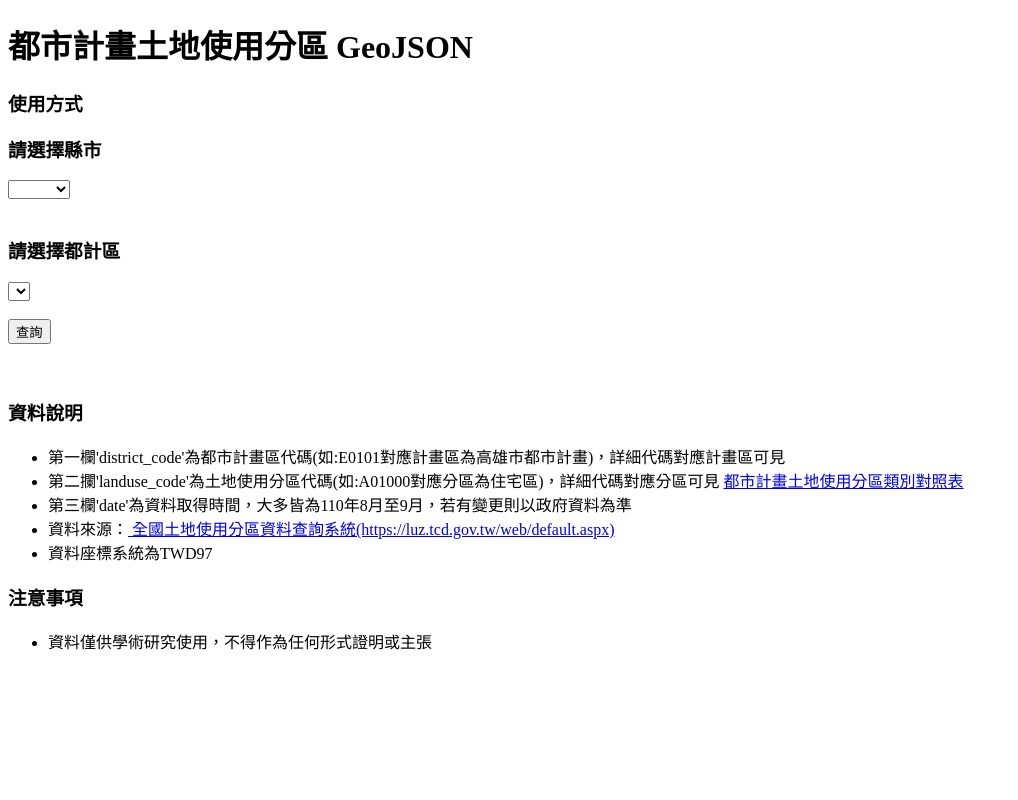
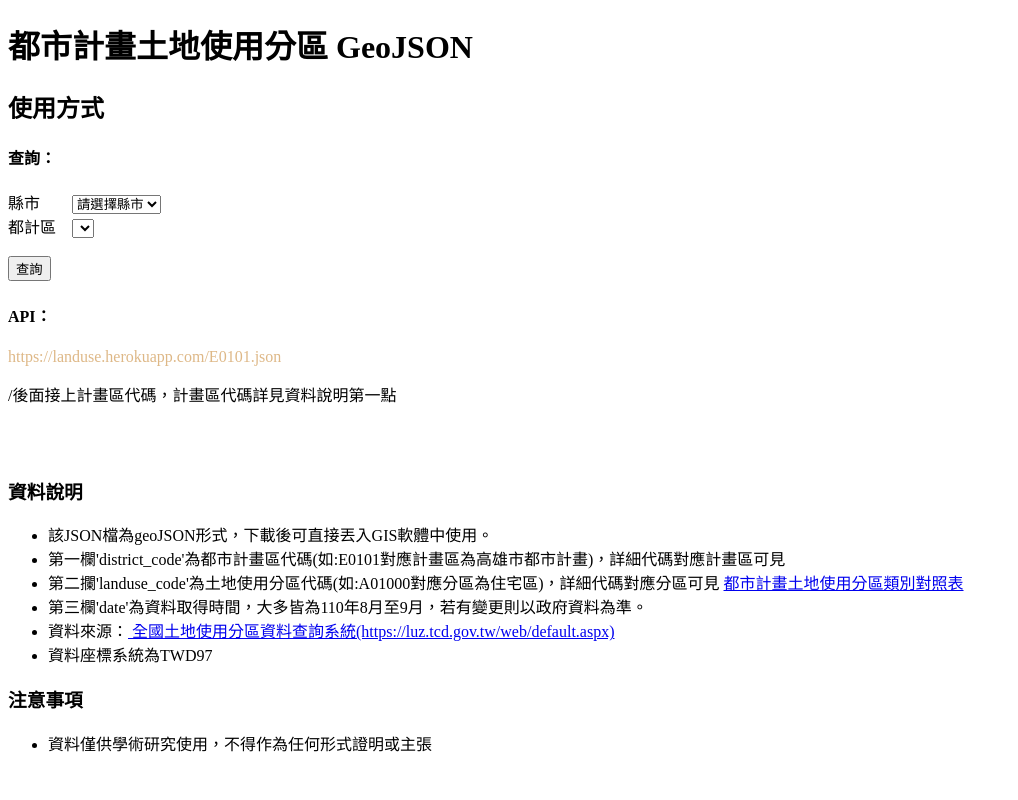
Before and after one commit to godspeedhuang/Landuse_GeoJSON_Web, a Flask app: page / in a window 1280 px wide. Shown: the whole page, without its empty margins (0-1018 px from the left). Run offline with Flask 2, Linux system fonts and the light colour scheme; lists and menus that the app fills with data are empty; style sheets or scripts are compiled from the project's sources.

Commit message:
version-

```diff
--- a/app.py
+++ b/app.py
@@ -14,8 +14,8 @@ def index():
 
 @app.route('/search')
 def search():
-    area_num = request.args.get('area', '')
-    return redirect(area_num+'.json')
+    district_code = request.args.get('district', '')
+    return redirect(district_code+'.json')
 
 
 if __name__ == '__main__':
--- a/sectors.py
+++ b/sectors.py
@@ -3,10 +3,9 @@ import json
 with open('TXG.json', 'r', encoding='utf-8') as file:
     data = json.load(file)
 
-print(len(data))
+
 data_1 = []
 for i in data:
-    data_1.append(i['計畫區代碼'])
     data_1.append(i['計畫區名稱'])
 
-print(len(data_1))
+print(data_1)
--- a/templates/index.html
+++ b/templates/index.html
@@ -6,74 +6,63 @@
     <meta name="viewport" content="width=device-width, initial-scale=1.0">
     <title>都市計畫土地使用分區geojson</title>
     <link rel="stylesheet" href="./styles/style.css">
-    <link rel="stylesheet" href="./leaflet/leaflet.css">
-    <script src="./leaflet/leaflet.js"></script>
     <base target="_blank">
 </head>
 <body>
     <div class="container">
         <h1>都市計畫土地使用分區 GeoJSON</h1>
-        <h3>使用方式</h3>
+        <h2>使用方式</h2>
+        <h4>查詢：</h4>
         <form action="/search">
-            <h3>請選擇縣市</h3>
-            <select name="district" id="district_list" onchange="change_area(this.selectedIndex)"></select>
+            縣市　　<select name="county" id="district_list" onchange="change_area(this.selectedIndex)"></select>
             <br>
-            <br>
-            <h3>請選擇都計區</h3>
-            <select name="area" id="area_list"></select>
+            都計區　<select name="district" id="area_list"></select>
             <br>
             <br>
             <button>查詢</button>
         </form>
+        <h4>API：</h4>
+        <p class='api_url'>https://landuse.herokuapp.com/E0101.json</p>
+        <p>/後面接上計畫區代碼，計畫區代碼詳見資料說明第一點</p>
         <script type="text/javascript">
-            var districts=['','高雄市','台南市','台中市'];
-            //document就是這html文件。
-            //getElementById是裡面的方法，參數給"college-list"抓到這id標籤列
+            var districts=['請選擇縣市','','高雄市','KHH','台南市','TNN','台中市','TXG'];
             var DistrictSelect=document.getElementById("district_list");
-            //製造一個字串，以html的語法填入院的陣列
             var inner="";
-            for(var i=0;i<districts.length;i++){
-                //inner第一行就會像是 <option value=0>商學院</option>
-                inner=inner+'<option value='+i+'>'+districts[i]+'</option>';
+            for(var i=0;i<districts.length;i+=2){
+                inner=inner+'<option value='+districts[i+1]+'>'+districts[i]+'</option>';
             }
-            //innerHTML 賦值inner給這element屬性
+
             DistrictSelect.innerHTML=inner;
 
-            //這裡放系所的陣列(有順序性，對應各學院的資料)
+
             var sectors=new Array();
-            sectors[0]=['','']
+            sectors[0]=['','請選擇都計區']
             sectors[1]=['E0101', '高雄市都市計畫', 'E0301', '高雄多功能經貿園區特定區計畫', 'S0101', '鳳山主要計畫', 'S0102', '岡山都市計畫', 'S0103', '旗山都市計畫', 'S0104', '美濃都市計畫', 'S0201', '茄萣都市計畫', 'S0202', '湖內都市計畫', 'S0203', '湖內(大湖地區)都市計畫', 'S0204', '路竹都市計畫', 'S0205', '阿蓮都市計畫', 'S0206', '梓官都市計畫', 'S0207', '彌陀都市計畫', 'S0208', '大社都市計畫', 'S0209', '仁武都市計畫', 'S0210', '大樹都市計畫', 'S0211', '大樹(九曲堂地區)都市計畫', 'S0212', '大寮都市計畫', 'S0213', '燕巢都市計畫', 'S0214', '鳥松(仁美地區)都市計畫', 'S0215', '甲仙都市計畫', 'S0216', '大坪頂以東地區都市計畫', 'S0301', '澄清湖特定區計畫', 'S0302', '大坪頂特定區計畫', 'S0303', '六龜彩蝶谷風景特定區計畫', 'S0304', '美濃中正湖風景特定區計畫', 'S0305', '月世界風景特定區計畫', 'S0306', '蚵子寮近海漁業特定區計畫', 'S0307', '興達港漁業特定區計畫', 'S0308', '高速公路岡山交流道附近特定區計畫', 'S0309', '高速公路楠梓交流道附近特定區計畫(鳳山厝部分)', 'S0311', '高雄新市鎮特定區計畫']
             sectors[2]=['D0101', '臺南市主要計畫', 'D0301', '臺南市安平港歷史風貌園區特定區計畫', 'R0101', '新營都市計畫', 'R0102', '鹽水都市計畫', 'R0103', '白河都市計畫', 'R0104', '佳里都市計畫', 'R0105', '新化都市計畫', 'R0106', '善化都市計畫', 'R0107', '學甲都市計畫', 'R0111', '永康六甲頂都市計畫', 'R0112', '官田(含隆田地區)都市計畫', 'R0201', '柳營都市計畫', 'R0202', '後壁都市計畫', 'R0203', '東山都市計畫', 'R0204', '下營都市計畫', 'R0205', '六甲都市計畫', 'R0208', '大內都市計畫', 'R0209', '西港都市計畫', 'R0210', '將軍漚汪地區都市計畫', 'R0211', '新市都市計畫', 'R0212', '安定都市計畫', 'R0213', '山上都市計畫', 'R0214', '玉井都市計畫', 'R0215', '楠西都市計畫', 'R0216', '仁德都市計畫', 'R0217', '仁德(文賢地區)都市計畫', 'R0218', '歸仁都市計畫', 'R0219', '關廟都市計畫', 'R0220', '七股都市計畫', 'R0301', '高速公路新營交流道附近特定區計畫', 'R0302', '高速公路麻豆交流道附近特定區計畫', 'R0303', '高速公路永康交流道附近特定區計畫', 'R0304', '高速公路台南交流道附近特定區計畫', 'R0305', '曾文水庫特定區計畫', 'R0306', '關子嶺(含枕頭山附近地區)特定區計畫', 'R0307', '南鯤鯓特定區計畫', 'R0308', '虎頭埤特定區計畫', 'R0309', '烏山頭水庫風景特定區計畫', 'R0310', '高速鐵路台南車站特定區計畫', 'R0311', '台南科學工業園區特定區計畫', 'R0312', '台南都會公園特定區計畫']
             sectors[3]=['B0103', '臺中市都市計畫主要計畫', 'B0301', '臺中市大坑風景特定區計畫', 'L0107', '東勢都市計畫', 'L0108', '大甲都市計畫', 'L0109', '大甲(日南地區)都市計畫', 'L0110', '臺中市大平霧地區都市計畫', 'L0111', '臺中市豐潭雅神地區都市計畫', 'L0201', '后里都市計畫', 'L0205', '新社都市計畫', 'L0206', '外埔都市計畫', 'L0207', '大安都市計畫', 'L0208', '烏日都市計畫', 'L0209', '大肚都市計畫', 'L0302', '高速公路王田交流道附近特定區計畫', 'L0303', '台中港特定區計畫', 'L0304', '石岡水壩特定區計畫', 'L0305', '谷關風景特定區計畫', 'L0306', '梨山風景特定區計畫', 'L0307', '梨山(新佳陽地區)風景特定區計畫', 'L0308', '梨山(松茂地區)風景特定區計畫', 'L0309', '梨山(環山地區)風景特定區計畫', 'L0310', '鐵砧山風景特定區計畫', 'L0311', '中部科學工業園區台中基地附近特定區計畫']
-            //動到"college-list"這select元素後呼叫此方法
+
             function change_area(index){
-                //跟剛剛一樣，製造一個字串，以html的語法填入系所的陣列
+
                 var Sinner="";
                 for(var i=0;i<sectors[index].length;i+=2){
                     Sinner=Sinner+'<option value='+sectors[index][i]+'>'+sectors[index][i+1]+'</option>';
                 }
-                //抓到"sector-list"這select元素，修改其值
+
                 var sectorSelect=document.getElementById("area_list");
                 sectorSelect.innerHTML=Sinner;
             }
-            //這裡呼叫一次"changeCollege"這方法，讓瀏覽器在讀完XML後可以直接讓系所的資料出來(商學院)
+
             changeCollege(document.getElementById("district_list").selectedIndex);
         </script>
         <br>
-        <div id='mapid' style='width:100%'></div>
-        <script>
-            var myMap = L.map('mapid', {
-            center: [22.73444963475145, 120.28458595275877],
-            zoom: 14
-        });
-        </script>
         <br>
         <div>
         <h3>資料說明</h3>
         <ul>
+            <li>該JSON檔為geoJSON形式，下載後可直接丟入GIS軟體中使用。</li>
             <li>第一欄'district_code'為都市計畫區代碼(如:E0101對應計畫區為高雄市都市計畫)，詳細代碼對應計畫區可見</li>
             <li>第二攔'landuse_code'為土地使用分區代碼(如:A01000對應分區為住宅區)，詳細代碼對應分區可見 <a href="https://drive.google.com/file/d/1TiwO5sqQ8RWJqvjde5Vpla81YP3oGqTd/view?usp=sharing">都市計畫土地使用分區類別對照表</a></li>
-            <li>第三欄'date'為資料取得時間，大多皆為110年8月至9月，若有變更則以政府資料為準</li>
+            <li>第三欄'date'為資料取得時間，大多皆為110年8月至9月，若有變更則以政府資料為準。</li>
             <li>資料來源：<a href="https://luz.tcd.gov.tw/web/default.aspx"> 全國土地使用分區資料查詢系統(https://luz.tcd.gov.tw/web/default.aspx)</a> </li>
             <li>資料座標系統為TWD97</li>
 
--- a/templates/style/style.scss
+++ b/templates/style/style.scss
@@ -1,3 +1,7 @@
 * {
   box-sizing: border-box;
 }
+
+.api_url {
+  color: burlywood;
+}
```
